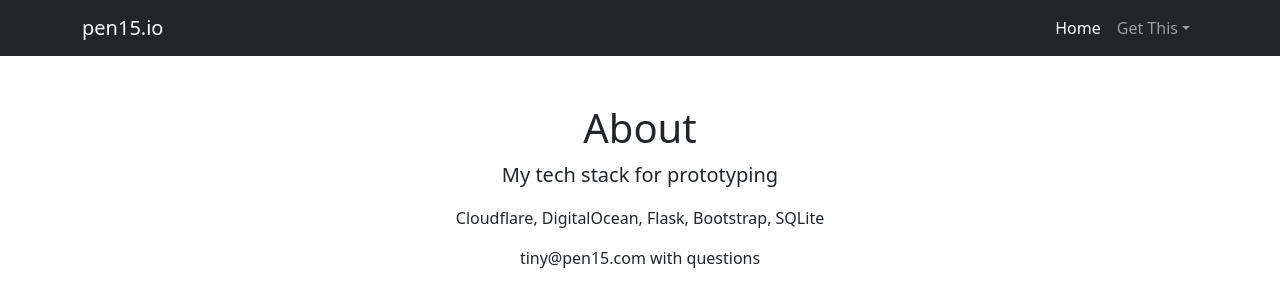
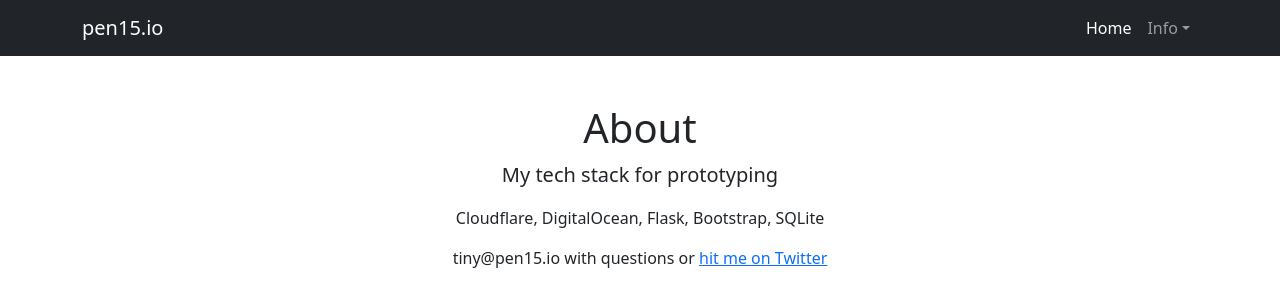
Before and after one commit to travishubbard/pen15, a Flask app: page /about in a window 1280 px wide. Shown: the top 307 px of the page. Run offline with Flask 2, Linux system fonts and the light colour scheme.

Commit message:
updated templates

```diff
--- a/run.py
+++ b/run.py
@@ -4,15 +4,15 @@ app = Flask(__name__)
 @app.route("/index")
 @app.route('/')
 def index_template():
-	return render_template('index.html')
+	return render_template('index.html', title='Vegas Tracker')
 
 @app.route('/about')
 def about_template():
-	return render_template('about.html')
+	return render_template('about.html', title='About')
 
 @app.route('/future')
 def future_template():
-	return render_template('future.html')
+	return render_template('future.html', title='Futures')
 
 if __name__ =='__main__':
 	app.run(debug=True)
--- a/templates/about.html
+++ b/templates/about.html
@@ -5,7 +5,7 @@
         <meta name="viewport" content="width=device-width, initial-scale=1, shrink-to-fit=no" />
         <meta name="description" content="" />
         <meta name="author" content="" />
-        <title>pen15.io - Vegas Tracking</title>
+        <title>pen15.io - {{ title }}</title>
 
         <!-- Favicon-->
         <link rel="icon" type="image/x-icon" href="assets/favicon.ico" />
@@ -23,7 +23,7 @@
                         <li class="nav-item"><a class="nav-link active" aria-current="page" href="/index">Home</a></li>
                         <!-- <li class="nav-item"><a class="nav-link" href="#">Link</a></li> -->
                         <li class="nav-item dropdown">
-                            <a class="nav-link dropdown-toggle" id="navbarDropdown" href="#" role="button" data-bs-toggle="dropdown" aria-expanded="false">Get This</a>
+                            <a class="nav-link dropdown-toggle" id="navbarDropdown" href="#" role="button" data-bs-toggle="dropdown" aria-expanded="false">Info</a>
                             <ul class="dropdown-menu dropdown-menu-end" aria-labelledby="navbarDropdown">
                                 <li><a class="dropdown-item" href="/future">Future Awesomeness</a></li>
                                 <li><hr class="dropdown-divider" /></li>
@@ -45,7 +45,7 @@
 									<p>Cloudflare, DigitalOcean, Flask, Bootstrap, SQLite</p>
 
 
-									<p>tiny@pen15.com with questions</p>
+									<p>tiny@pen15.io with questions or <a href='https://twitter.com/wtravishubbard' target='_blank'>hit me on Twitter</a></p>
 
                 </div>
             </div>
--- a/templates/future.html
+++ b/templates/future.html
@@ -5,7 +5,7 @@
         <meta name="viewport" content="width=device-width, initial-scale=1, shrink-to-fit=no" />
         <meta name="description" content="" />
         <meta name="author" content="" />
-        <title>pen15.io - Vegas Tracking</title>
+        <title>pen15.io - {{ title }}</title>
 
         <!-- Favicon-->
         <link rel="icon" type="image/x-icon" href="static/favicon.ico" />
@@ -23,7 +23,7 @@
                         <li class="nav-item"><a class="nav-link active" aria-current="page" href="/index">Home</a></li>
                         <!-- <li class="nav-item"><a class="nav-link" href="#">Link</a></li> -->
                         <li class="nav-item dropdown">
-                            <a class="nav-link dropdown-toggle" id="navbarDropdown" href="#" role="button" data-bs-toggle="dropdown" aria-expanded="false">Get This</a>
+                            <a class="nav-link dropdown-toggle" id="navbarDropdown" href="#" role="button" data-bs-toggle="dropdown" aria-expanded="false">Info</a>
                             <ul class="dropdown-menu dropdown-menu-end" aria-labelledby="navbarDropdown">
                                 <li><a class="dropdown-item" href="/future">Roadmap</a></li>
                                 <li><hr class="dropdown-divider" /></li>
@@ -58,6 +58,8 @@
 
                     </tbody>
                     </table>
+
+                    <p>Feature request? <a href='https://twitter.com/wtravishubbard' target='_blank'>DM me on Twitter</a></p>
                 </div>
             </div>
         </div>
--- a/templates/index.html
+++ b/templates/index.html
@@ -5,7 +5,7 @@
         <meta name="viewport" content="width=device-width, initial-scale=1, shrink-to-fit=no" />
         <meta name="description" content="" />
         <meta name="author" content="" />
-        <title>pen15.io - Vegas Tracking</title>
+        <title>pen15.io - {{ title }}</title>
 
         <!-- Favicon-->
         <link rel="icon" type="image/x-icon" href="assets/favicon.ico" />
@@ -23,7 +23,7 @@
                         <li class="nav-item"><a class="nav-link active" aria-current="page" href="/index">Home</a></li>
                         <!-- <li class="nav-item"><a class="nav-link" href="#">Link</a></li> -->
                         <li class="nav-item dropdown">
-                            <a class="nav-link dropdown-toggle" id="navbarDropdown" href="#" role="button" data-bs-toggle="dropdown" aria-expanded="false">Get This</a>
+                            <a class="nav-link dropdown-toggle" id="navbarDropdown" href="#" role="button" data-bs-toggle="dropdown" aria-expanded="false">Info</a>
                             <ul class="dropdown-menu dropdown-menu-end" aria-labelledby="navbarDropdown">
                                 <li><a class="dropdown-item" href="/future">Future Awesomeness</a></li>
                                 <li><hr class="dropdown-divider" /></li>
```
